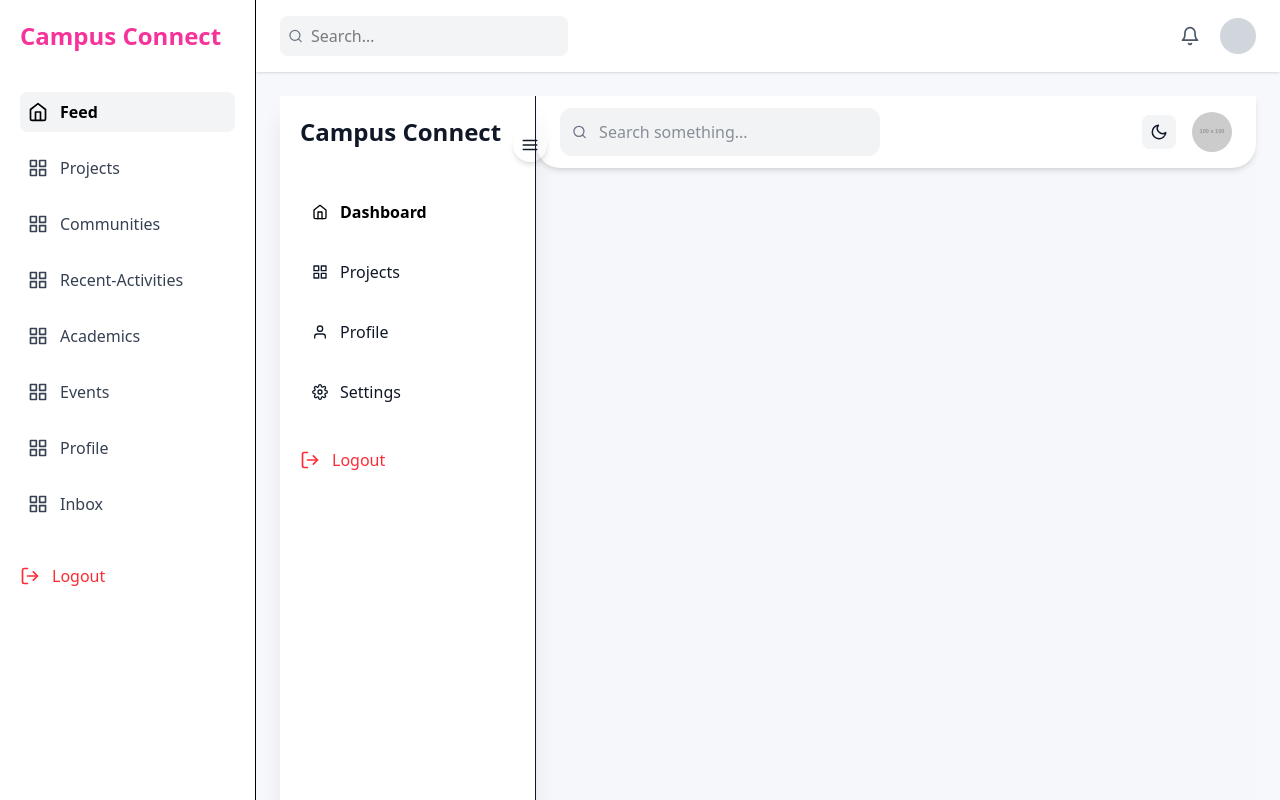
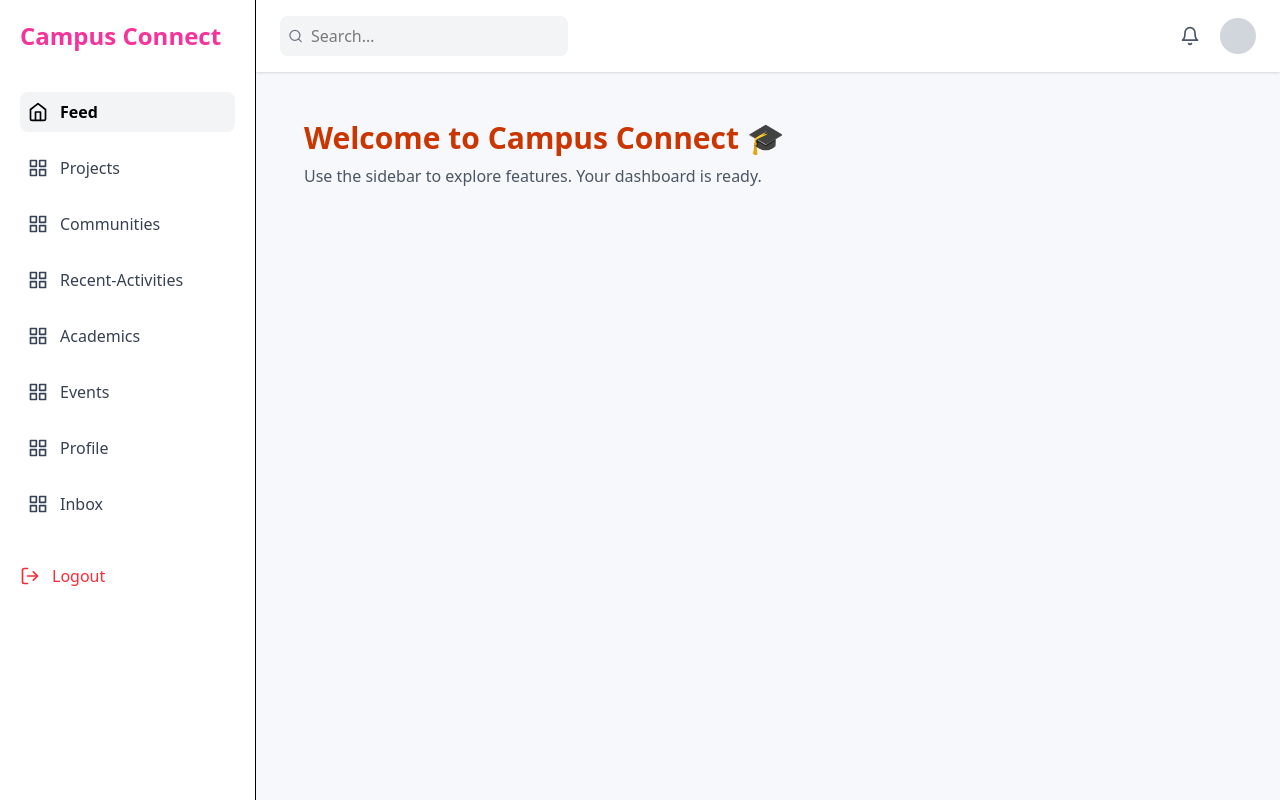
Before and after one commit to vvm-hash/CampusConnect, a Next.js app in the folder campus-connect/: page /dashboard in a window 1280 px wide. Built offline with nearby package versions, Linux system fonts and the light colour scheme; no server answers.

Commit message:
Disable lightningcss and turbopack for Vercel

```diff
--- a/campus-connect/app/dashboard/page.tsx
+++ b/campus-connect/app/dashboard/page.tsx
@@ -1,150 +1,12 @@
 "use client";
 
-import React, { useEffect, useState } from "react";
-import Link from "next/link";
-import { useRouter, usePathname } from "next/navigation";
-import { signOut } from "firebase/auth";
-import { auth } from "@/lib/firebase";
- // adjust path to your firebase client
-import {
-  FiHome,
-  FiGrid,
-  FiSettings,
-  FiLogOut,
-  FiSearch,
-  FiMenu,
-  FiUser,
-  FiMoon,
-  FiSun,
-} from "react-icons/fi";
-
-export default function DashboardLayout({ children }: { children: React.ReactNode }) {
-  const router = useRouter();
-  const pathname = usePathname();
-
-  const [open, setOpen] = useState(true);
-  const [profilePic, setProfilePic] = useState("");
-  const [darkMode, setDarkMode] = useState(false);
-  const [searchQuery, setSearchQuery] = useState("");
-
-  useEffect(() => {
-    const pic = localStorage.getItem("profilePic");
-    if (pic) setProfilePic(pic);
-
-    const savedDark =
-      localStorage.getItem("darkMode") === "true" ||
-      localStorage.getItem("theme") === "dark";
-
-    setDarkMode(!!savedDark);
-    document.documentElement.classList.toggle("dark", savedDark);
-  }, []);
-
-  useEffect(() => {
-    localStorage.setItem("darkMode", darkMode ? "true" : "false");
-    document.documentElement.classList.toggle("dark", darkMode);
-  }, [darkMode]);
-
-  const handleLogout = async () => {
-    try {
-      await signOut(auth);
-      localStorage.removeItem("profilePic");
-      localStorage.removeItem("darkMode");
-      router.push("/");
-    } catch (err) {
-      console.error("Logout failed:", err);
-      alert("Logout failed — check console.");
-    }
-  };
-
-  const onSearchChange = (e: React.ChangeEvent<HTMLInputElement>) => {
-    const val = e.target.value;
-    setSearchQuery(val);
-
-    const q = encodeURIComponent(val || "");
-    router.push(`/dashboard/search?q=${q}`); // ✅ fixed
-  };
-
+export default function DashboardPage() {
   return (
-    <div className="flex h-screen bg-[#F5F7FA] dark:bg-[#0b1220] transition-colors text-gray-900 dark:text-gray-100">
-
-      {/* Sidebar */}
-      <div className={`relative transition-all duration-300 bg-white dark:bg-[#0f1724] shadow-xl border-r dark:border-gray-800 ${open ? "w-64" : "w-20"} p-5`}>
-        <button
-          onClick={() => setOpen(!open)}
-          className="absolute -right-3 top-8 bg-pastel-pink dark:bg-gray-700 rounded-full p-2 shadow-md hover:scale-110"
-        >
-          <FiMenu size={18} className="dark:text-white" />
-        </button>
-
-        <h1 className="text-2xl font-bold text-pastel-purple dark:text-pink-300 mb-10">
-          {open ? "Campus Connect" : "CC"}
-        </h1>
-
-        <nav className="space-y-3">
-          <NavItem href="/dashboard" icon={<FiHome />} label="Dashboard" open={open} pathname={pathname} />
-          <NavItem href="/dashboard/projects" icon={<FiGrid />} label="Projects" open={open} pathname={pathname} />
-          <NavItem href="/dashboard/profile" icon={<FiUser />} label="Profile" open={open} pathname={pathname} />
-          <NavItem href="/dashboard/settings" icon={<FiSettings />} label="Settings" open={open} pathname={pathname} />
-
-          <button
-            className="flex gap-3 items-center text-red-500 mt-8 hover:text-red-600"
-            onClick={handleLogout}
-          >
-            <FiLogOut size={20} />
-            {open && "Logout"}
-          </button>
-        </nav>
-      </div>
-
-      {/* Main */}
-      <div className="flex-1 flex flex-col">
-
-        {/* Top Navbar */}
-        <div className="flex justify-between items-center px-6 py-3 bg-white dark:bg-[#071026] shadow-md rounded-bl-3xl rounded-br-3xl">
-
-          {/* Search */}
-          <div className="flex items-center bg-[#F2F3F5] dark:bg-[#0b1a2b] p-3 rounded-xl w-80">
-            <FiSearch className="text-gray-500 dark:text-gray-300" />
-            <input
-              type="text"
-              placeholder="Search something..."
-              value={searchQuery}
-              onChange={onSearchChange}
-              className="bg-transparent px-3 w-full outline-none text-gray-800 dark:text-white"
-            />
-          </div>
-
-          {/* Icons */}
-          <div className="flex items-center gap-4">
-            <button onClick={() => setDarkMode(!darkMode)} className="p-2 bg-gray-100 dark:bg-gray-800 rounded-lg">
-              {darkMode ? <FiSun className="text-yellow-400" size={18} /> : <FiMoon size={18} />}
-            </button>
-
-            <div onClick={() => router.push("/dashboard/profile")} className="h-10 w-10 rounded-full overflow-hidden cursor-pointer">
-              <img src={profilePic || "https://via.placeholder.com/100"} className="w-full h-full object-cover" />
-            </div>
-          </div>
-        </div>
-
-        {/* Page Content */}
-        <div className="p-6 overflow-y-auto">{children}</div>
-
-      </div>
+    <div className="p-6">
+      <h1 className="text-3xl font-bold text-orange-700">Welcome to Campus Connect 🎓</h1>
+      <p className="text-gray-600 mt-2">
+        Use the sidebar to explore features. Your dashboard is ready.
+      </p>
     </div>
   );
 }
-
-function NavItem({ href, icon, label, open, pathname }: any) {
-  const active = pathname === href || pathname?.startsWith(href);
-  return (
-    <Link
-      href={href}
-      className={`flex items-center gap-3 p-3 rounded-xl ${
-        active ? "bg-pastel-purple text-black font-semibold" : "hover:bg-gray-100 dark:hover:bg-gray-800"
-      }`}
-    >
-      {icon}
-      {open && label}
-    </Link>
-  );
-}
```
